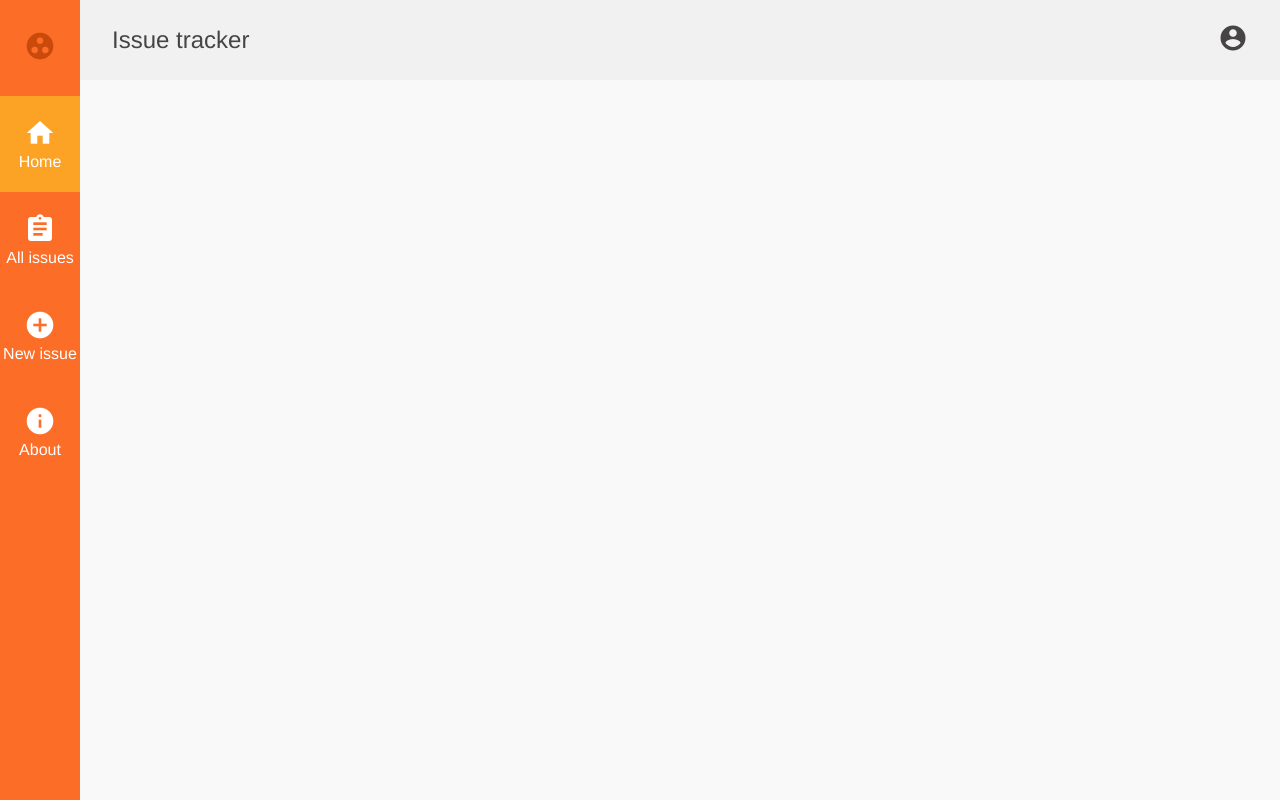
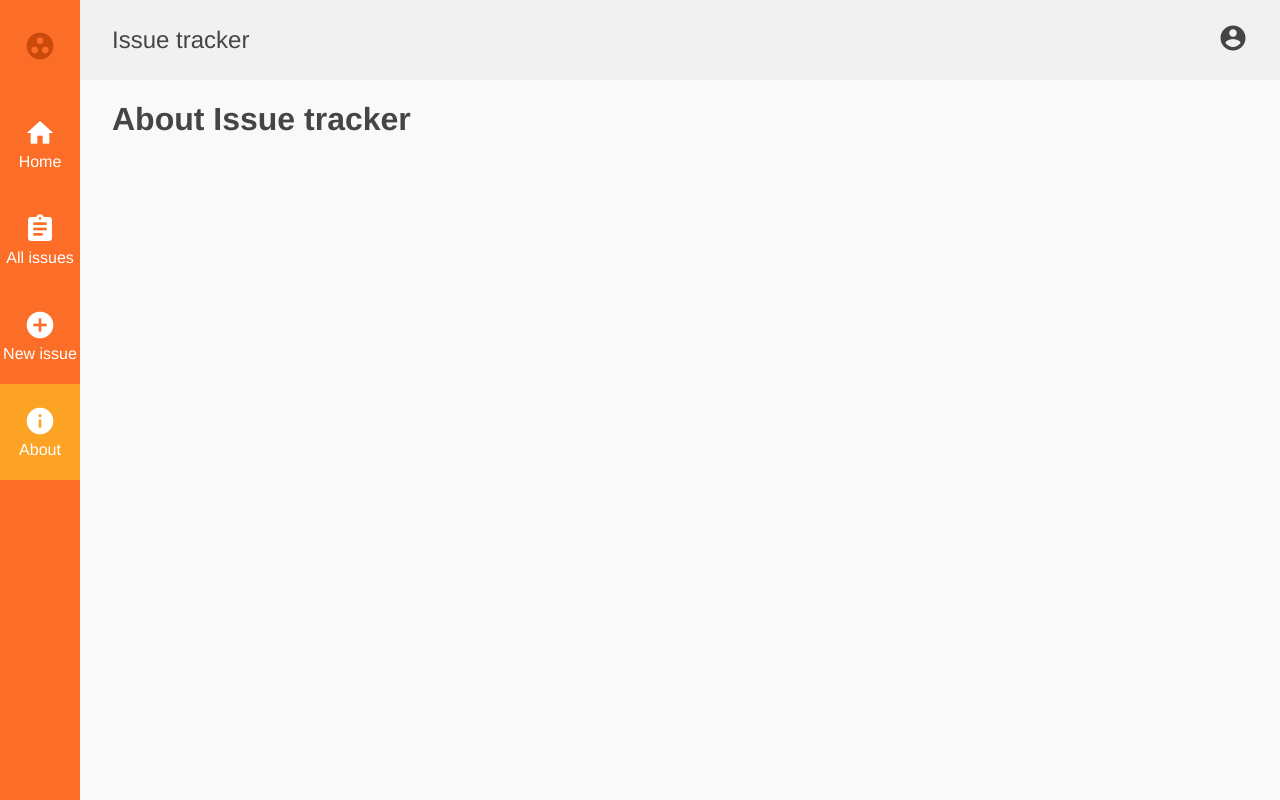
Before and after one commit to devayansarkar/issue-tracker, a Vue app in the folder frontend/: page /about in a window 1280 px wide. Built offline with nearby package versions, Linux system fonts and the light colour scheme.

Commit message:
Adding a header

```diff
--- a/frontend/src/styles/about.page.styles.scss
+++ b/frontend/src/styles/about.page.styles.scss
@@ -1,2 +1,9 @@
 @import 'variables.scss';
 @import 'pageview.styles.scss';
+
+.about-page {
+    h1 {
+        padding-left: 2rem;
+        color: $dark_grey;
+    }
+}
--- a/frontend/src/views/About.vue
+++ b/frontend/src/views/About.vue
@@ -1,8 +1,11 @@
 <template>
   <div>
-    <Navbar :page="'home'" />
+    <Navbar :page="'about'" />
     <div class="page-container">
       <Topbar />
+      <div class="about-page">
+        <h1 class="about-title">About Issue tracker</h1>
+      </div>
     </div>
   </div>
 </template>
```
